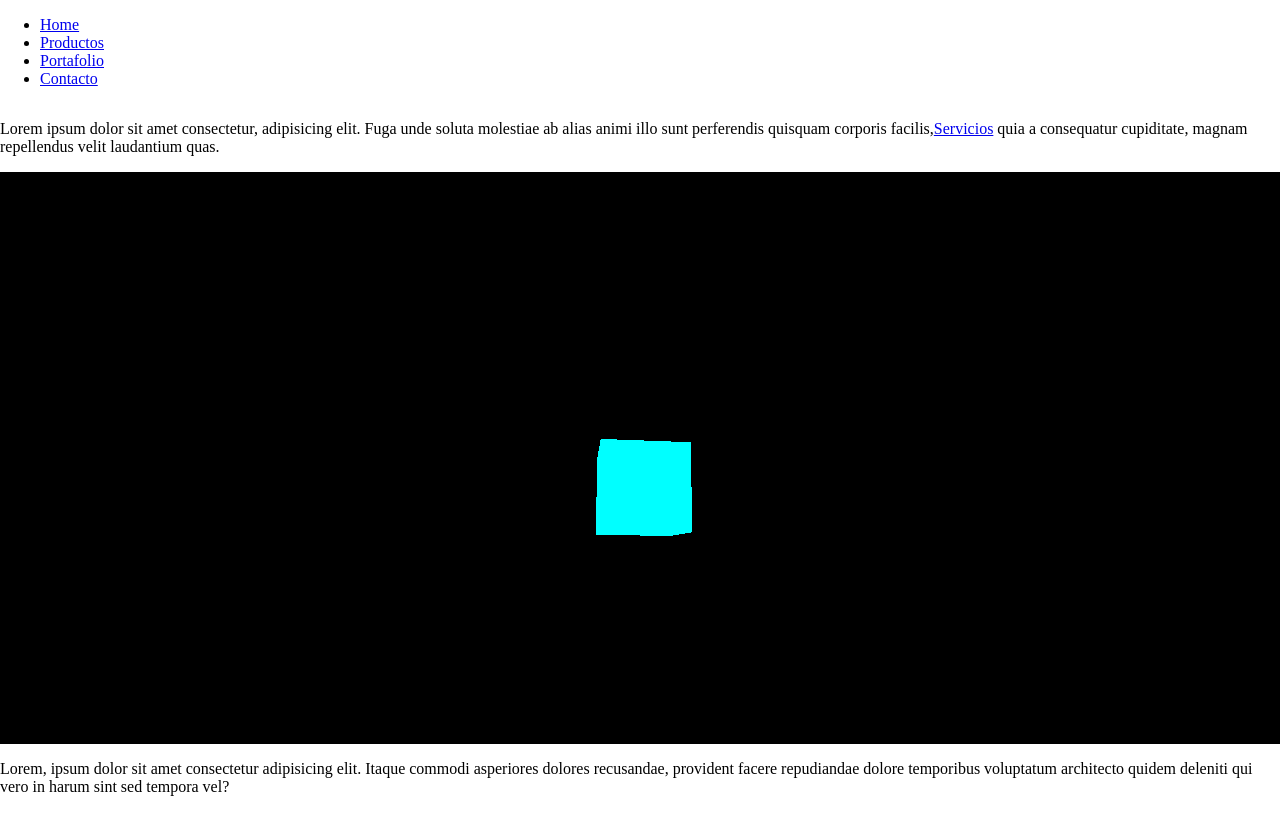
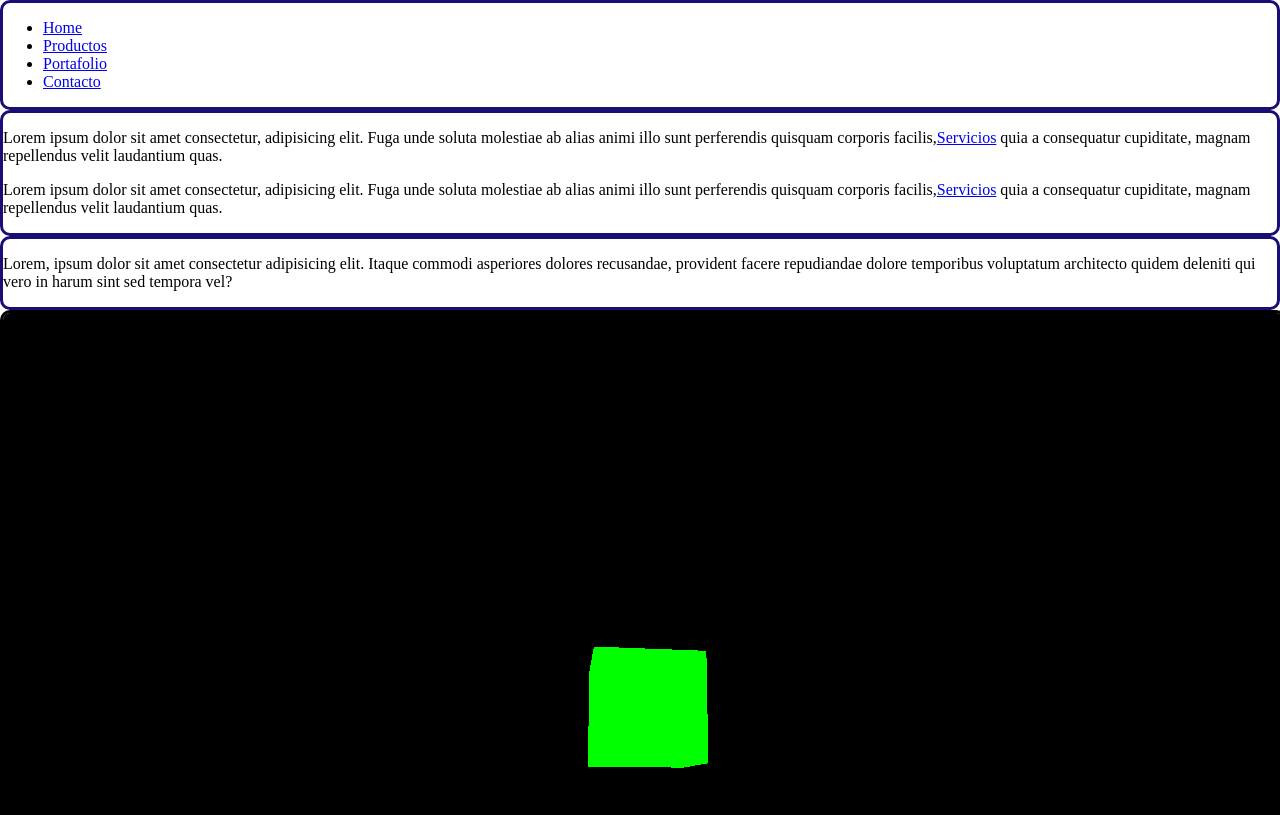
Before and after one commit to AleeCruz/Gamma_Stream_V1.1, a website built with Vite: page index.html in a window 1280 px wide. Shown: the top 815 px of the page. Built offline with nearby package versions, Linux system fonts and the light colour scheme.

Commit message:
Se actualizo el css

```diff
--- a/css/style.css
+++ b/css/style.css
@@ -1,10 +1,23 @@
-main {
-  width: 100%;
-  height: 80vh; /* O la altura que quieras que tenga el 3D */
-  position: relative;
-  overflow: hidden;
+body{
+    margin: 0;
 }
 
+
+header, main,footer{
+    border: solid;
+    border-radius: 10px;
+    border-color: rgb(24, 14, 116);
+}
+
+
+
+
+
+
+
+
 canvas {
-  display: block; /* Elimina espacios en blanco extra abajo del canvas */
+    border: solid;
+    border-radius: 10px;
+    display: block; /* Elimina espacios en blanco extra abajo del canvas */
 }
--- a/index.html
+++ b/index.html
@@ -3,9 +3,7 @@
   <head>
     <meta charset="utf-8">
     <title>GammaStream_v1.1</title>
-    <style>
-      body { margin: 0; }
-    </style>
+
     <link rel="stylesheet" href="css/style.css">
   </head>
 
@@ -23,14 +21,27 @@
             </ul>
         </nav>
     </header>
-    <main>
+
+
+
+
+
+    <main >
+
+
         <p>Lorem ipsum dolor sit amet consectetur, adipisicing elit.
             Fuga unde soluta molestiae ab alias animi illo sunt perferendis quisquam
             corporis facilis,<a href="servicios.html">Servicios</a>
             quia a consequatur cupiditate, magnam repellendus velit laudantium quas.
         </p>
-          <script type="module" src="/main.js"></script>
 
+
+
+        <p>Lorem ipsum dolor sit amet consectetur, adipisicing elit.
+            Fuga unde soluta molestiae ab alias animi illo sunt perferendis quisquam
+            corporis facilis,<a href="servicios.html">Servicios</a>
+            quia a consequatur cupiditate, magnam repellendus velit laudantium quas.
+        </p>
     </main>
 
     <footer>
@@ -41,6 +52,9 @@
             </p>
     </footer>
 
+    <script type="module" src="/main.js"></script>
+
   </body>
 
+
 </html>
--- a/main.js
+++ b/main.js
@@ -3,25 +3,13 @@ import * as THREE from 'three';
 const scene = new THREE.Scene();
 const camera = new THREE.PerspectiveCamera( 75, window.innerWidth / window.innerHeight, 0.1, 1000 );
 
-
-
 const renderer = new THREE.WebGLRenderer();
-
-const container = document.querySelector('main')
-
-
-renderer.setSize( container.clientWidth, container.clientHeight);
-camera.aspect = container.clientWidth/container.clientHeight;
-camera.updateProjectionMatrix();
-
-
-
-
+renderer.setSize( window.innerWidth, window.innerHeight );
 renderer.setAnimationLoop( animate );
-container.appendChild(renderer.domElement);
+document.body.appendChild( renderer.domElement );
 
 const geometry = new THREE.BoxGeometry( 1, 1, 1 );
-const material = new THREE.MeshBasicMaterial( { color: 0x00ffff } );
+const material = new THREE.MeshBasicMaterial( { color: 0x00ff00 } );
 const cube = new THREE.Mesh( geometry, material );
 scene.add( cube );
 
```
Also changed, not shown: productos.html (+6 -2 lines).
